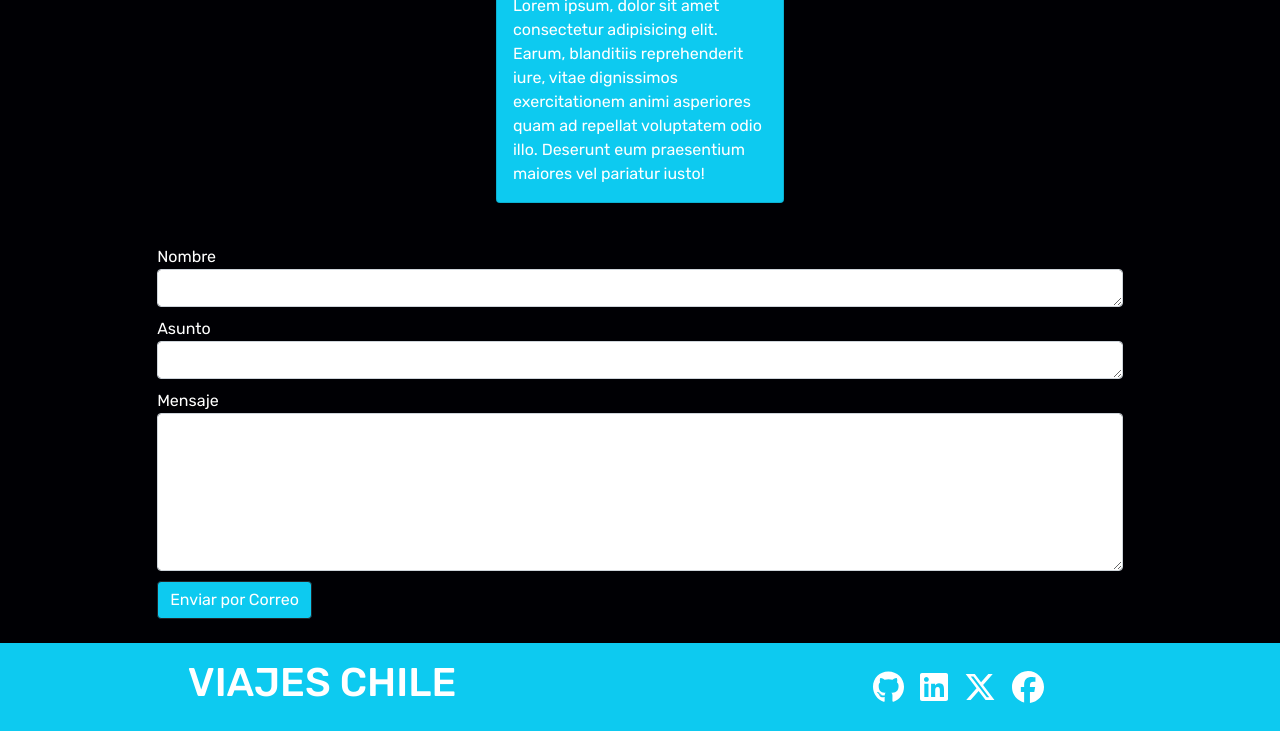
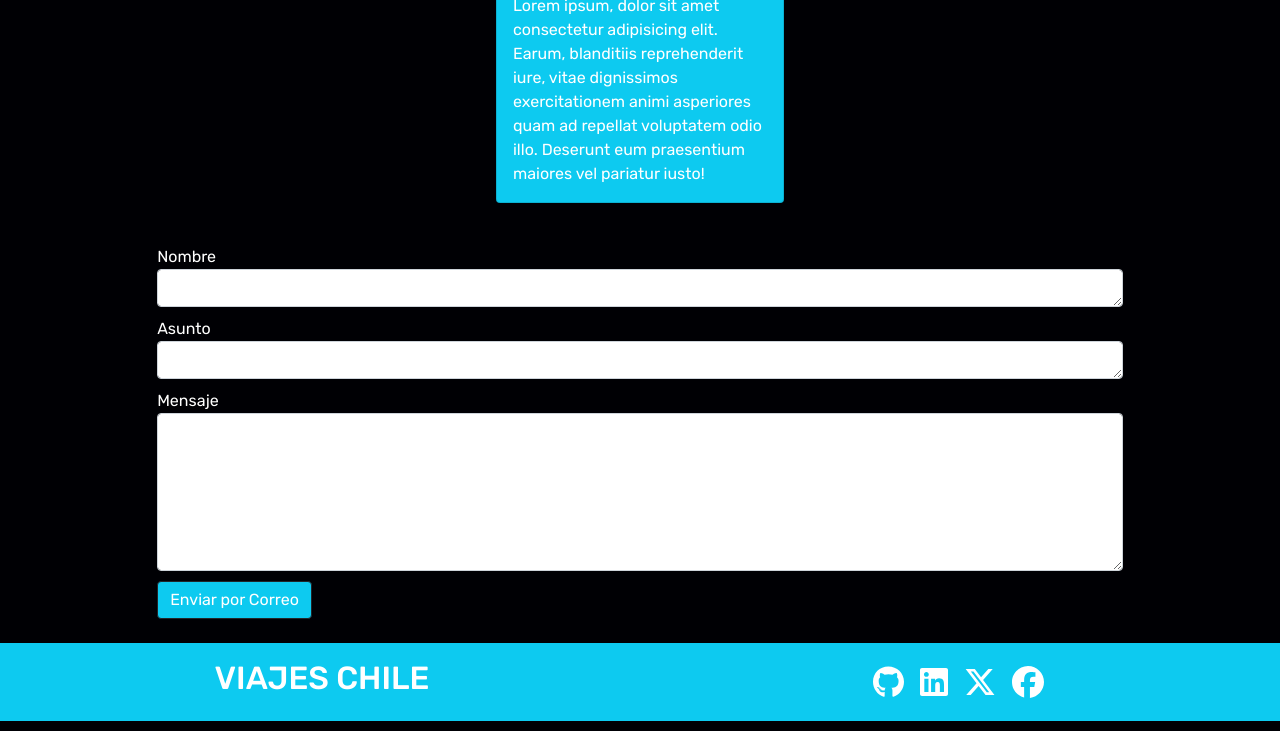
Before and after one commit to Tamarunghi/Python_Course_Test_01, a plain HTML site: page index.html in a window 1280 px wide. Shown: the part 2159-2890 px from the top of the page. Drawn offline with nearby package versions, Linux system fonts and the light colour scheme.

Commit message:
h1 of footer change to h2

```diff
--- a/index.html
+++ b/index.html
@@ -187,7 +187,7 @@
     <footer class="container-fluid p-3">
         <div class="row d-flex align-items-center justify-content-center">
             <div class="col-6 d-flex justify-content-center">
-                <h1>VIAJES CHILE</h1>
+                <h2>VIAJES CHILE</h2>
             </div>
             <div class="col-6 d-flex justify-content-center">
                 <img class="mx-2" src="assets/img/github.svg" />
```
